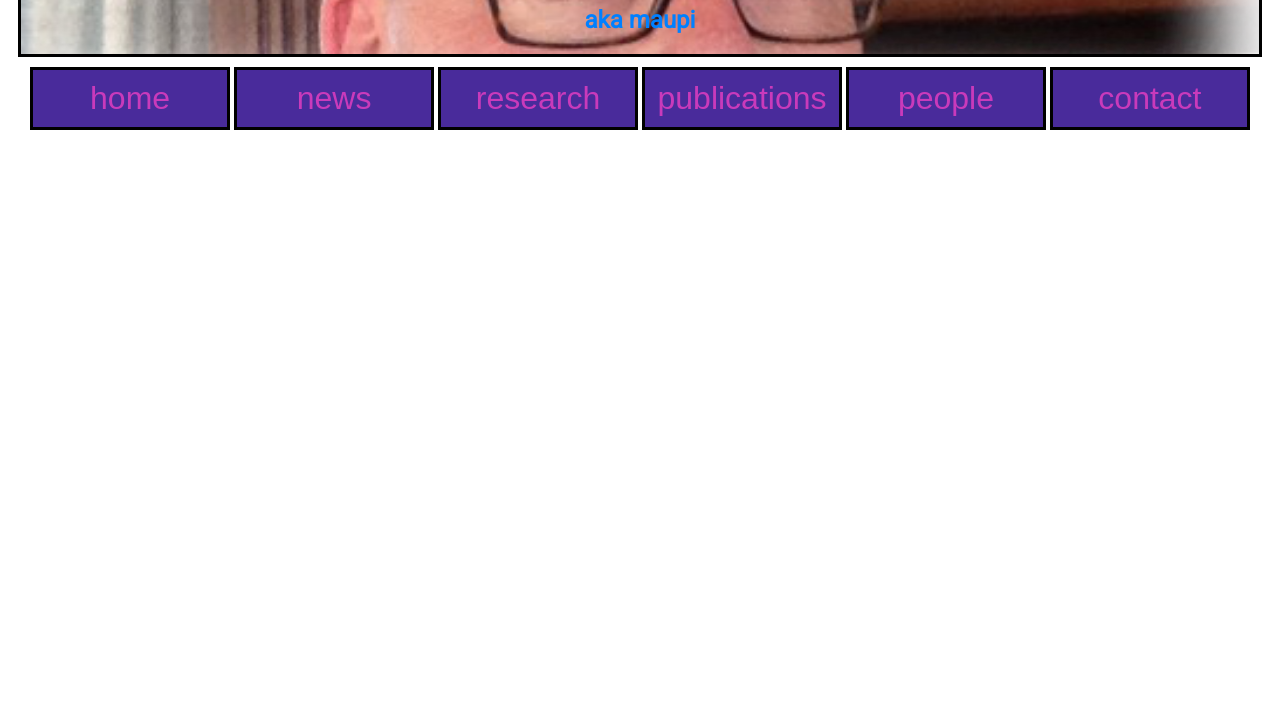
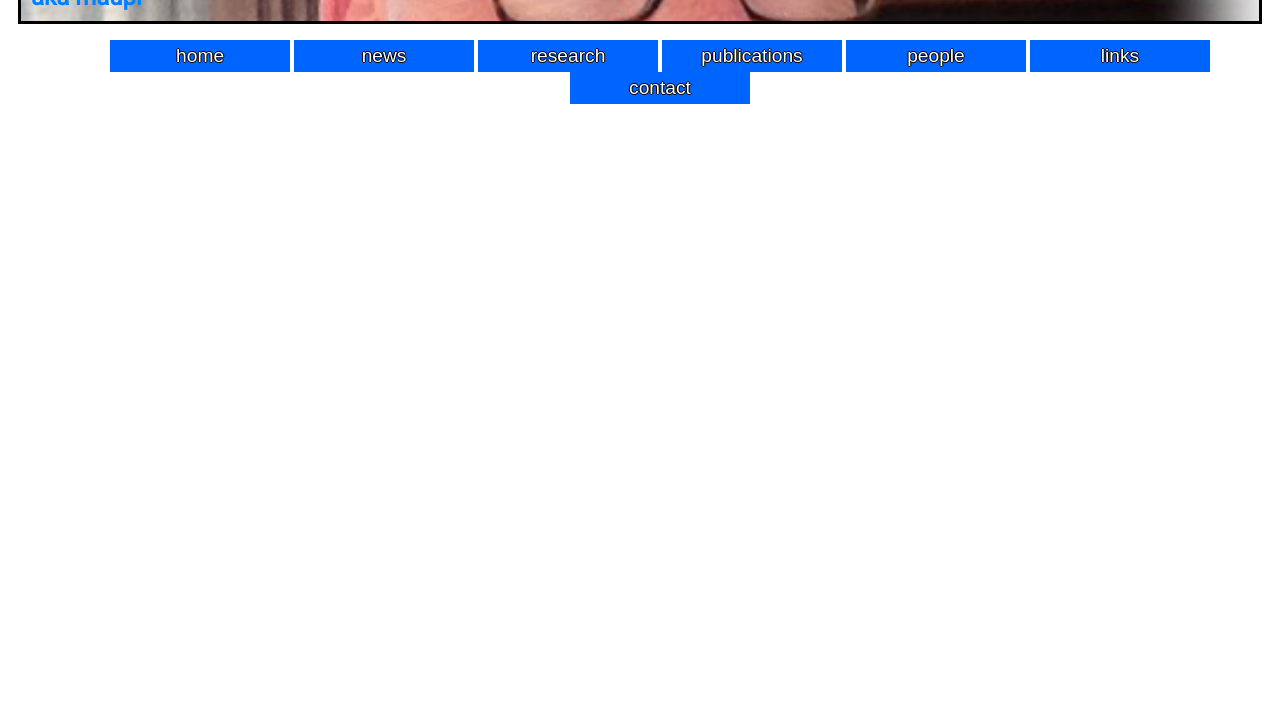
Before and after one commit to edojan123/WebProjects, a plain HTML site: page testSite/news.html in a window 1280 px wide. Shown: the part 88-800 px from the top of the page. Drawn offline with Linux system fonts and the light colour scheme.

Commit message:
Add files via upload

```diff
--- a/testSite/news.html
+++ b/testSite/news.html
@@ -11,15 +11,14 @@
 		<h1>The one true god</h1>
 		<h2>aka maupi<h2>
 		</div>
-		<div class="b">
-		<form>
-		<input class="knoppie" type="button" value="home" onclick="href='index.html'" />
-		<input class="knoppie" type="button" value="news" onclick="href='news.html'" />
-		<input class="knoppie" type="button" value="research" onclick="href='research.html'" />
-		<input class="knoppie" type="button" value="publications" onclick="href='publications.html'" />
-		<input class="knoppie" type="button" value="people" onclick="href='people.html'" />
-		<input class="knoppie" type="button" value="contact" onclick="href='contact.html'" />
-		</form>
-		</div>
+		<ul>
+		<a class="knoppie" href="index.html"><button>home</button></a>
+		<a class="knoppie" href="news.html"><button>news</button></a>
+		<a class="knoppie" href="research.html"><button>research</button></a>
+		<a class="knoppie" href="publications.html"><button>publications</button></a>
+		<a class="knoppie" href="people.html"><button>people</button></a>
+		<a class="knoppie" href="links.html"><button>links</button></a>
+		<a class="knoppie" href="contact.html"><button>contact</button></a>
+		</ul>
 	</body>
 </html>
--- a/testSite/styles/styles.css
+++ b/testSite/styles/styles.css
@@ -3,14 +3,28 @@ body {
 	background-color: white;
 	text-align: center;
 }
-input.knoppie {
+h1{
+	text-align: left;
+	margin: 10px;
+}
+h2{
+	text-align: left;
+	margin: 10px;
+}
+button {
+	border: 3px solid black;
 	cursor: pointer;
-	font-size: 200%;
-	width: 200px;
-	padding: 10px;
-	background: #492b9b;
-	color: #c93abb;
-	border: 3px solid black;
+	font-size: 120%;
+	width: 180px;
+	padding: 5px;
+	background: #0064ff;
+	color: white;
+	text-shadow: -1px 0 black, 0 1px black, 1px 0 black, 0 -1px black;
+	border: 0px solid black;
+}
+div.top{
+	border: 2px solid black;
+	background-image: url("../images/titlebackground.png");
 }
 div.plaatje {
 	margin:10px;
@@ -26,8 +40,6 @@ div.a {
 	margin: 10px
 }
 div.c{
-	border: 3px solid black;
-	background-color: #00b4e1;
 }
 ul {
 	color: #BF00FF;
```
Also changed, not shown: testSite/contact.html (+9 -9 lines), testSite/index.html (+12 -10 lines), testSite/links.html (+9 -9 lines), testSite/people.html (+9 -9 lines), testSite/publications.html (+9 -9 lines), testSite/research.html (+9 -9 lines), testSite/images/titlebackground.png (added), 1 other file.
